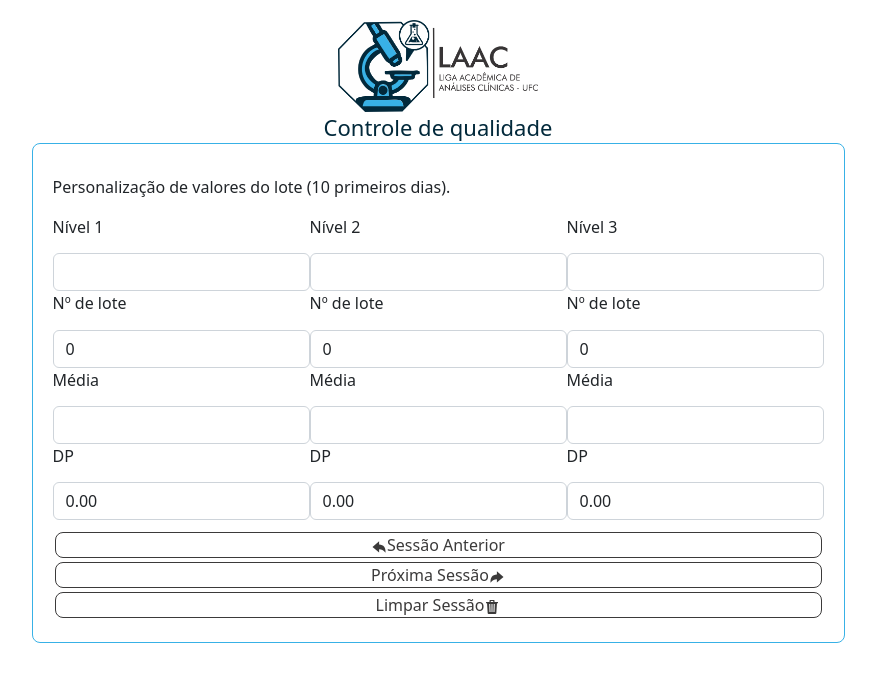
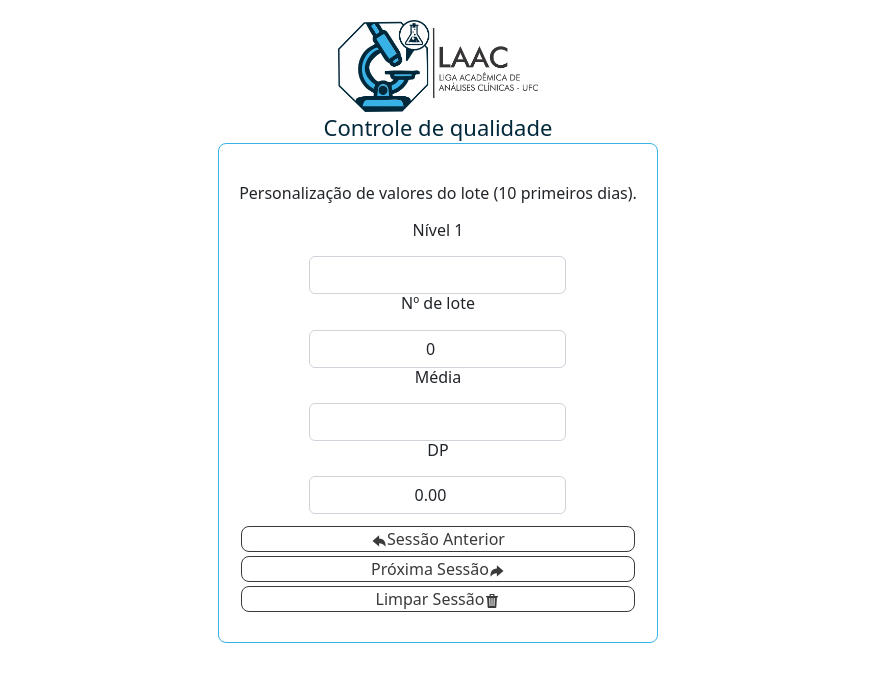
Before and after one commit to adrianomonteiroweb/westgard-system, a React (Create React App) app: page /batch-registration in a window 1280 px wide. Shown: the top 682 px of the page, without its empty margins (202-1078 px from the left). Built offline with nearby package versions, Linux system fonts and the light colour scheme.

Commit message:
new: show only controls with media calculated, and css styles of input component

```diff
--- a/src/components/forms/inputs/InputComponent.js
+++ b/src/components/forms/inputs/InputComponent.js
@@ -2,6 +2,7 @@ import Form from "react-bootstrap/Form";
 import PropTypes from "prop-types";
 
 import "bootstrap/dist/css/bootstrap.min.css";
+import "./inputComponent.css";
 
 function InputComponent({ input: [ type = "text", id, value, nivelText, eventFunc, prop, nivel ] }) {
   return (
--- /dev/null
+++ b/src/components/forms/inputs/inputComponent.css
@@ -0,0 +1,3 @@
+.input-component {
+    text-align: center;
+}
--- a/src/pages/BatchRegistrationPage/BatchRegistrationPage.js
+++ b/src/pages/BatchRegistrationPage/BatchRegistrationPage.js
@@ -45,8 +45,8 @@ function BatchRegistrationPage() {
       <p>Personalização de valores do lote (10 primeiros dias).</p>
       <div className="nivels-div">
         <NilvelsComponent nivel={ ["nivel1", "Nível 1", stage2, setStage2] } />
-        <NilvelsComponent nivel={ ["nivel2", "Nível 2", stage2, setStage2] } />
-        <NilvelsComponent nivel={ ["nivel3", "Nível 3", stage2, setStage2] } />
+        { stage2.nivel2.media > 0 && <NilvelsComponent nivel={ ["nivel2", "Nível 2", stage2, setStage2] } /> }
+        { stage2.nivel3.media > 0 && <NilvelsComponent nivel={ ["nivel3", "Nível 3", stage2, setStage2] } /> }
       </div>
       {/* link */}
       <LinkComponent link={[IoArrowUndoSharp, "/batch-record", "back-button", "back-session", "Sessão Anterior"]} />
--- a/src/pages/BatchRegistrationPage/batchRegistrationPage.css
+++ b/src/pages/BatchRegistrationPage/batchRegistrationPage.css
@@ -10,6 +10,7 @@
 
 .batchRegistration-div .nivels-div {
   display: flex;
+  justify-content: center;
 }
 
 .batchRegistration-div #back-button,
--- a/src/pages/BatchRegistrationPage/nivelsComponent/NivelsComponent.js
+++ b/src/pages/BatchRegistrationPage/nivelsComponent/NivelsComponent.js
@@ -1,6 +1,8 @@
 import PropTypes from "react";
 
 import InputComponent from "../../../components/forms/inputs/InputComponent";
+
+import "./nivelsComponent.css";
 
 function NivelsComponent({nivel: [ nivel, nivelText, stage2, setStage2 ]}) {
 
--- /dev/null
+++ b/src/pages/BatchRegistrationPage/nivelsComponent/nivelsComponent.css
@@ -0,0 +1,5 @@
+.nivel {
+  align-items: center;
+  display: flex;
+  flex-direction: column;
+}
```
